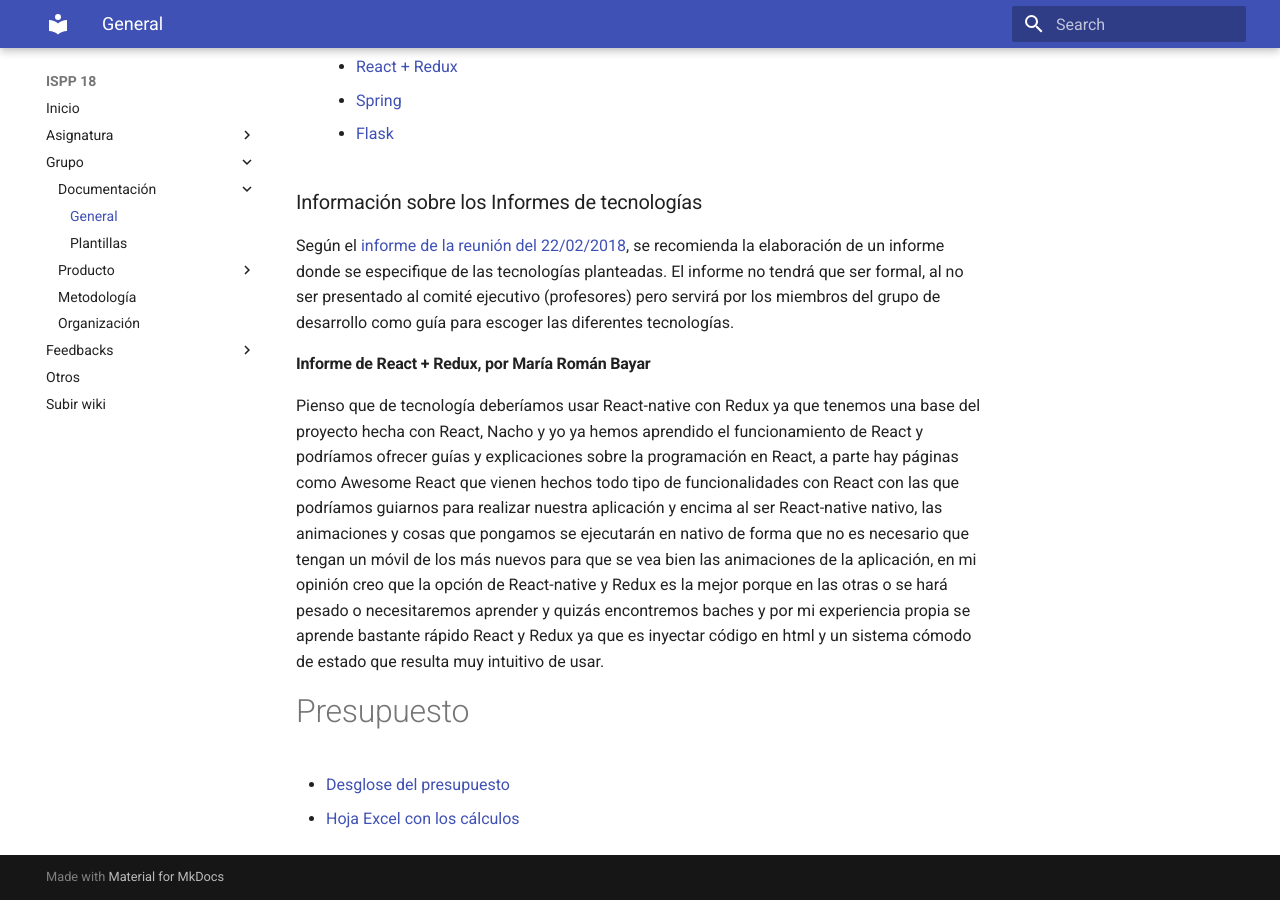
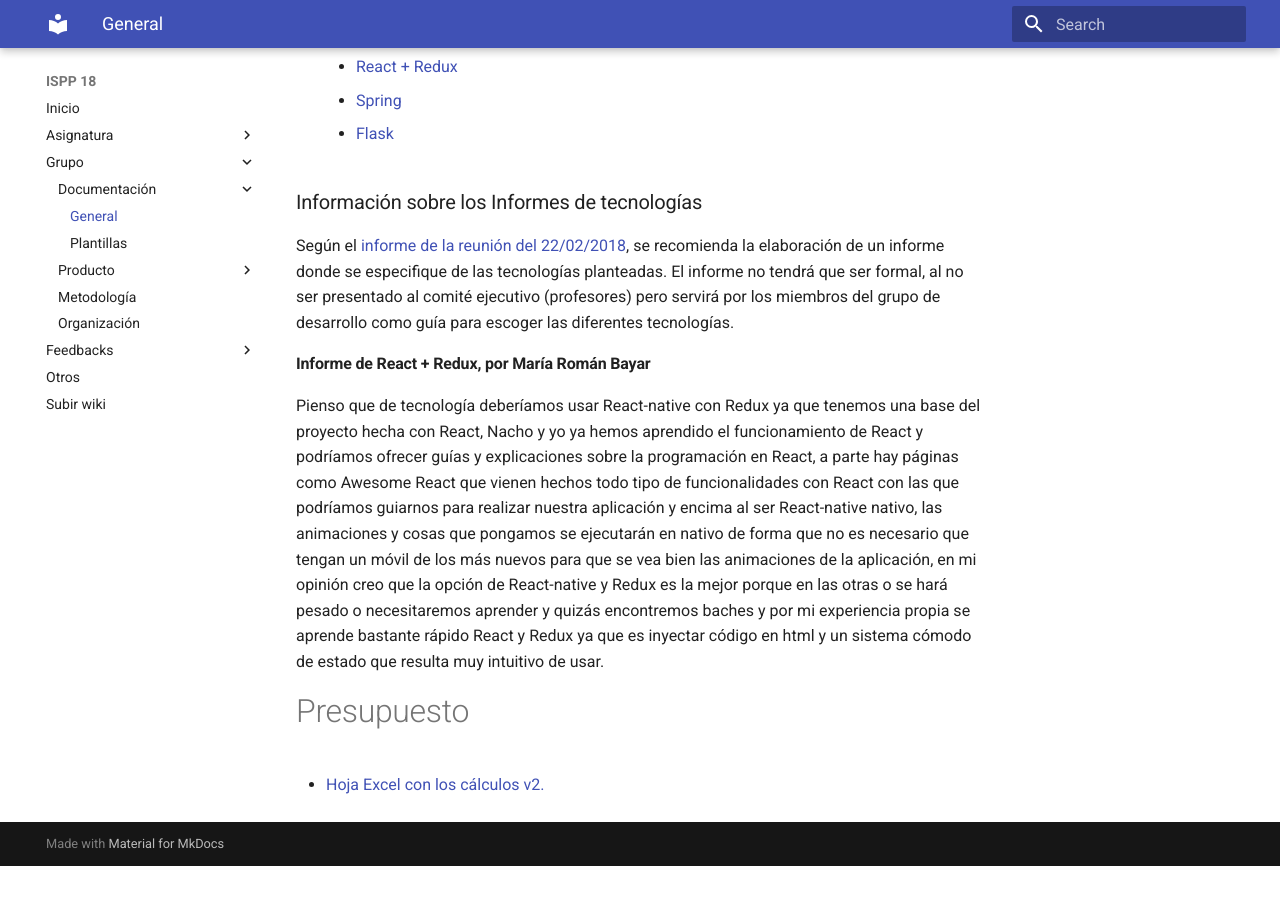
Before and after one commit to alexgs922/ispp18-wiki, an MkDocs documentation site: the page built from docs/documentacion.md, in a window 1280 px wide and 900 px high, scrolled down 941 px. Built offline with MkDocs 1.6.1 and Material for MkDocs 9.7.7, drawn with Linux system fonts in a browser that asks for light colours; old or Windows-style settings are respelled for this version of MkDocs; after the commit the page ends 1807 px from its top, so only the background shows below that.

Commit message:
CHANGE Referencia al nuevo presupuesto v2
He cambiado la referencia a la hoja de excel con los nuevos
presupuestos (version 2). Ademas he eliminado el report
ya que el que estaba era el antiguo y el equipo encargado de
los presupuestos tiene que hacerlo.

```diff
--- a/docs/documentacion.md
+++ b/docs/documentacion.md
@@ -37,5 +37,4 @@ Pienso que de tecnología deberíamos usar React-native con Redux ya que tenemos
 
 # Presupuesto
 
-* [Desglose del presupuesto](https://docs.google.com/document/d/1Xhh1wSfb4YwUpIc3dSv3shoMwwfLJn5oZzO9RZZ5jkI/edit#heading=h.d3niwzo5dc0q)
-* [Hoja Excel con los cálculos](https://drive.google.com/file/d/1sRsV-9D7JQpgJCJhgo3tA3vR8nv0IKkY/view)
+* [Hoja Excel con los cálculos v2.](https://drive.google.com/file/d/19d7_4oewF1keAeXzqZf_uuMuvbKPcWF6/view?ths=true)
```
